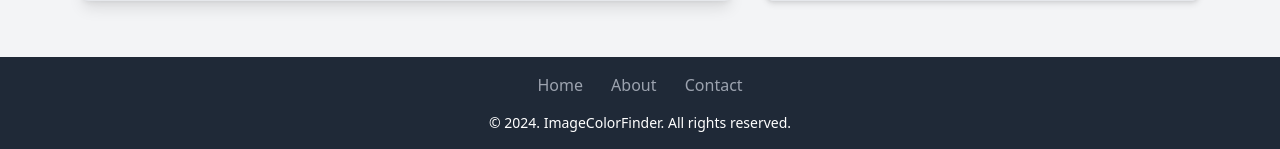
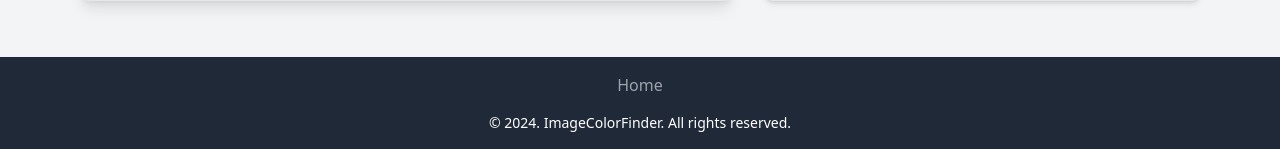
Before and after one commit to lcbiplove/image-color-holmes, a Flask app: page / in a window 1280 px wide. Shown: the part 1030-1179 px from the top of the page. Run offline with Flask 3, Linux system fonts and the light colour scheme.

Commit message:
minor fixes

```diff
--- a/app/templates/base.html
+++ b/app/templates/base.html
@@ -3,7 +3,7 @@
 
 <head>
     <meta charset="UTF-8">
-    <title>{% block title %} {% endblock %} - FlaskApp</title>
+    <title>{% block title %} {% endblock %} - Color Finder</title>
     <meta name="viewport" content="width=device-width, initial-scale=1.0">
     <link rel="icon" type="image/png" href="{{ url_for('static', filename='images/logo.png') }}" />
     <script src="{{ url_for('static', filename='tailwind_3.4.5.js') }}"></script>
@@ -41,8 +41,6 @@
             <!-- Navigation Links -->
             <div class="text-center mb-4">
                 <a href="#home" class="text-gray-400 hover:text-gray-300 mx-3">Home</a>
-                <a href="#about" class="text-gray-400 hover:text-gray-300 mx-3">About</a>
-                <a href="#contact" class="text-gray-400 hover:text-gray-300 mx-3">Contact</a>
             </div>
 
             <!-- Copyright Information -->
```
